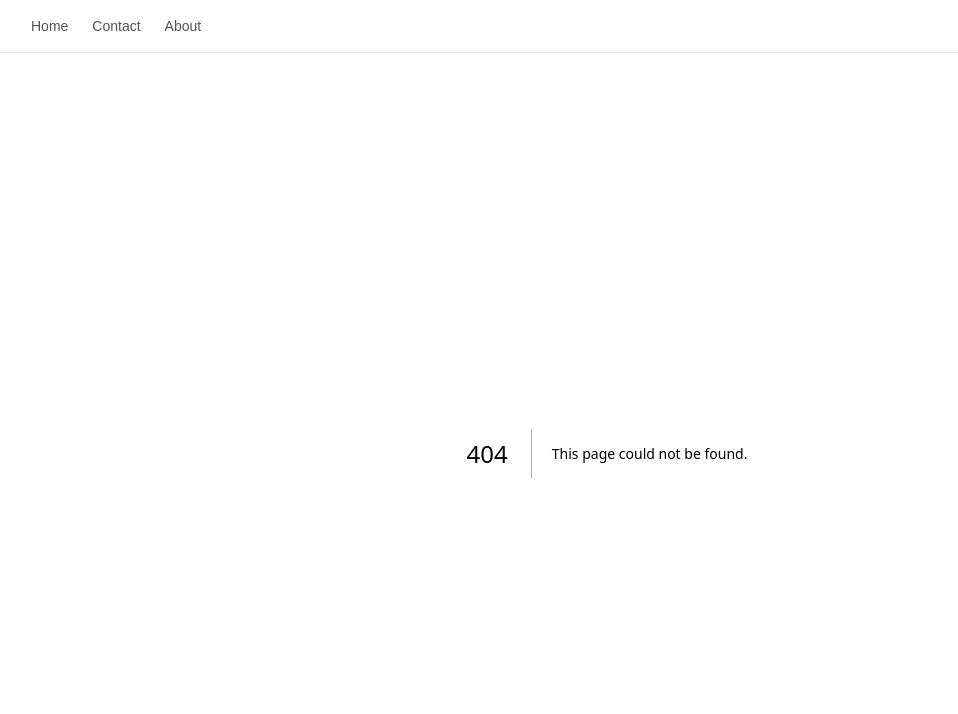
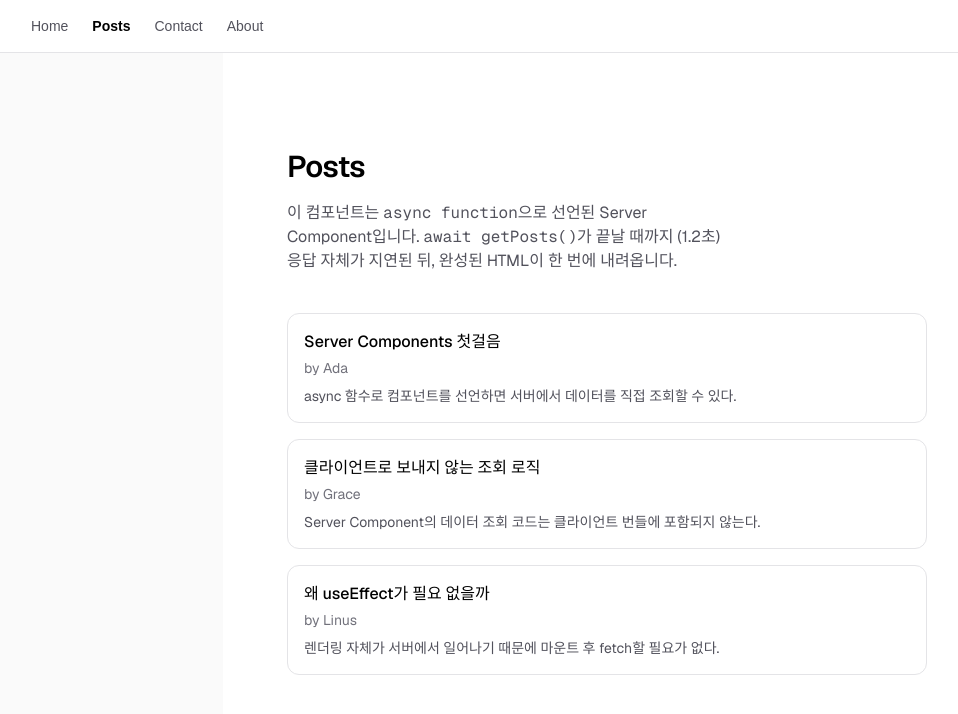
Before and after one commit to lewiswork/web_study, a Next.js app in the folder study-mode/app/: page /posts in a window 1280 px wide. Before the commit this address had no page. Shown: the top 714 px of the page, without its empty margins (33-991 px from the left). Built offline with nearby package versions, Linux system fonts and the light colour scheme.

Commit message:
Add /posts route demonstrating Server Component data fetching (week 3)
async page component awaits a mock data source directly, no useEffect
or client-side fetch needed since rendering happens on the server.

```diff
--- /dev/null
+++ b/study-mode/app/src/app/posts/page.tsx
@@ -0,0 +1,41 @@
+import { getPosts } from "@/lib/posts";
+
+export default async function PostsPage() {
+  const posts = await getPosts();
+
+  return (
+    <div className="flex flex-col flex-1 items-center bg-zinc-50 font-sans dark:bg-black">
+      <main className="flex w-full max-w-3xl flex-1 flex-col gap-10 bg-white px-16 py-24 dark:bg-black">
+        <div className="flex flex-col gap-4">
+          <h1 className="text-3xl font-semibold tracking-tight text-black dark:text-zinc-50">
+            Posts
+          </h1>
+          <p className="max-w-md text-zinc-600 dark:text-zinc-400">
+            이 컴포넌트는 <code>async function</code>으로 선언된 Server
+            Component입니다. <code>await getPosts()</code>가 끝날 때까지
+            (1.2초) 응답 자체가 지연된 뒤, 완성된 HTML이 한 번에 내려옵니다.
+          </p>
+        </div>
+
+        <ul className="flex flex-col gap-4">
+          {posts.map((post) => (
+            <li
+              key={post.id}
+              className="rounded-xl border border-zinc-200 p-4 dark:border-zinc-800"
+            >
+              <p className="font-medium text-black dark:text-zinc-50">
+                {post.title}
+              </p>
+              <p className="mt-1 text-sm text-zinc-500 dark:text-zinc-400">
+                by {post.author}
+              </p>
+              <p className="mt-2 text-sm text-zinc-600 dark:text-zinc-400">
+                {post.excerpt}
+              </p>
+            </li>
+          ))}
+        </ul>
+      </main>
+    </div>
+  );
+}
--- a/study-mode/app/src/components/NavBar.tsx
+++ b/study-mode/app/src/components/NavBar.tsx
@@ -5,6 +5,7 @@ import { usePathname } from "next/navigation";
 
 const links = [
   { href: "/", label: "Home" },
+  { href: "/posts", label: "Posts" },
   { href: "/contact", label: "Contact" },
   { href: "/about", label: "About" },
 ];
--- /dev/null
+++ b/study-mode/app/src/lib/posts.ts
@@ -0,0 +1,37 @@
+export type Post = {
+  id: string;
+  title: string;
+  author: string;
+  excerpt: string;
+};
+
+const posts: Post[] = [
+  {
+    id: "1",
+    title: "Server Components 첫걸음",
+    author: "Ada",
+    excerpt: "async 함수로 컴포넌트를 선언하면 서버에서 데이터를 직접 조회할 수 있다.",
+  },
+  {
+    id: "2",
+    title: "클라이언트로 보내지 않는 조회 로직",
+    author: "Grace",
+    excerpt: "Server Component의 데이터 조회 코드는 클라이언트 번들에 포함되지 않는다.",
+  },
+  {
+    id: "3",
+    title: "왜 useEffect가 필요 없을까",
+    author: "Linus",
+    excerpt: "렌더링 자체가 서버에서 일어나기 때문에 마운트 후 fetch할 필요가 없다.",
+  },
+];
+
+function delay(ms: number) {
+  return new Promise((resolve) => setTimeout(resolve, ms));
+}
+
+// 일부러 지연을 줘서 "조회가 끝날 때까지 응답이 늦어진다"를 체감할 수 있게 한다.
+export async function getPosts(): Promise<Post[]> {
+  await delay(1200);
+  return posts;
+}
```
